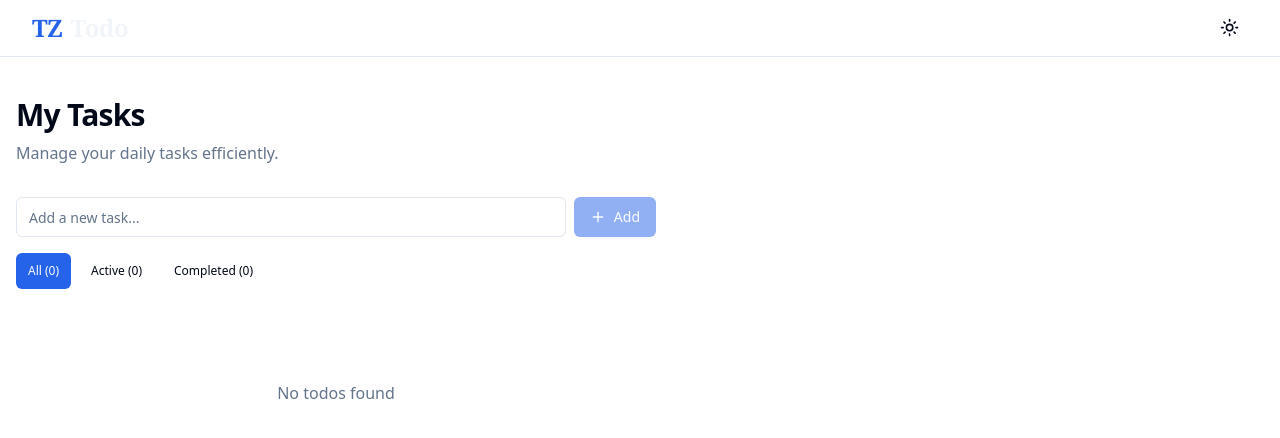
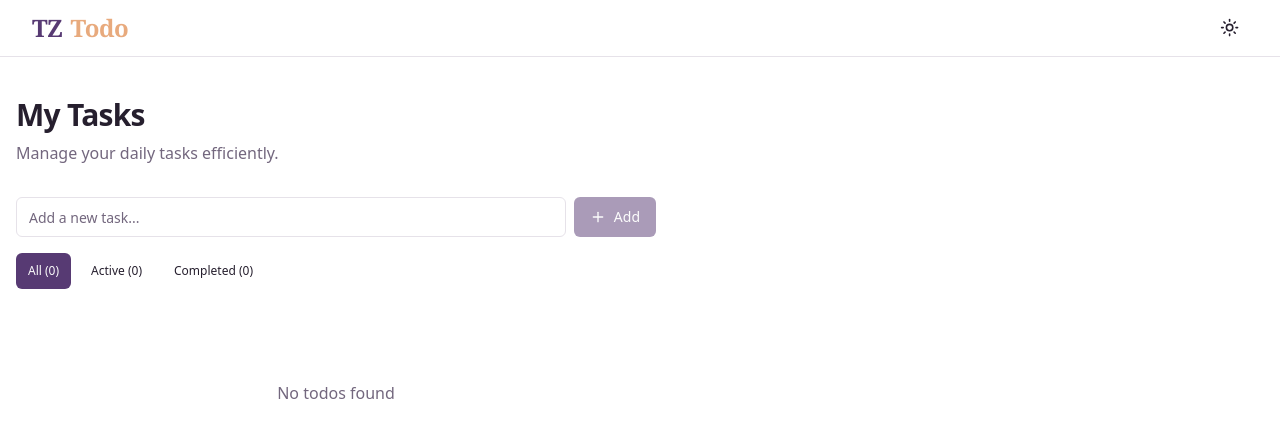
Before and after one commit to tapsZ/To-Do, a React (Vite) app: page / in a window 1280 px wide. Shown: the top 438 px of the page. Built offline with nearby package versions, Linux system fonts and the light colour scheme; the HTML template or start-up script is replaced by a standard one.

Commit message:
changed Theme back and fixed README.md

```diff
--- a/src/index.css
+++ b/src/index.css
@@ -30,53 +30,57 @@
 
 @layer base {
   :root {
-    /* Light theme - Blue based */
+    /* Light theme with purple and rose gold accents */
     --background: 0 0% 100%;
-    --foreground: 222.2 84% 4.9%;
+    --foreground: 270 20% 15%;
     --card: 0 0% 100%;
-    --card-foreground: 222.2 84% 4.9%;
+    --card-foreground: 270 20% 15%;
     --popover: 0 0% 100%;
-    --popover-foreground: 222.2 84% 4.9%;
-    --primary: 221.2 83.2% 53.3%;
-    /* Blue 600 */
-    --primary-foreground: 210 40% 98%;
-    --secondary: 210 40% 96.1%;
-    --secondary-foreground: 222.2 47.4% 11.2%;
-    --muted: 210 40% 96.1%;
-    --muted-foreground: 215.4 16.3% 46.9%;
-    --accent: 210 40% 96.1%;
-    --accent-foreground: 222.2 47.4% 11.2%;
+    --popover-foreground: 270 20% 15%;
+    --primary: 270 33% 34%;
+    /* #433458 - Brand purple */
+    --primary-foreground: 0 0% 98%;
+    --secondary: 25 70% 70%;
+    /* Rose gold accent */
+    --secondary-foreground: 270 20% 15%;
+    --muted: 270 10% 95%;
+    --muted-foreground: 270 10% 45%;
+    --accent: 25 70% 70%;
+    /* Rose gold */
+    --accent-foreground: 270 20% 15%;
     --destructive: 0 84.2% 60.2%;
-    --destructive-foreground: 210 40% 98%;
-    --border: 214.3 31.8% 91.4%;
-    --input: 214.3 31.8% 91.4%;
-    --ring: 221.2 83.2% 53.3%;
+    --destructive-foreground: 0 0% 98%;
+    --border: 270 15% 90%;
+    --input: 270 15% 90%;
+    --ring: 270 33% 34%;
     --radius: 0.5rem;
   }
 
   .dark {
-    /* Dark theme - Deep Navy Blue based */
-    --background: 222.2 84% 4.9%;
-    /* #020817 */
-    --foreground: 210 40% 98%;
-    --card: 222.2 84% 4.9%;
-    --card-foreground: 210 40% 98%;
-    --popover: 222.2 84% 4.9%;
-    --popover-foreground: 210 40% 98%;
-    --primary: 217.2 91.2% 59.8%;
-    /* Blue 500 */
-    --primary-foreground: 222.2 47.4% 11.2%;
-    --secondary: 217.2 32.6% 17.5%;
-    --secondary-foreground: 210 40% 98%;
-    --muted: 217.2 32.6% 17.5%;
-    --muted-foreground: 215 20.2% 65.1%;
-    --accent: 217.2 32.6% 17.5%;
-    --accent-foreground: 210 40% 98%;
+    /* Dark theme with purple background and rose gold accents */
+    --background: 270 33% 20%;
+    /* Darker purple */
+    --foreground: 0 0% 95%;
+    --card: 270 33% 25%;
+    --card-foreground: 0 0% 95%;
+    --popover: 270 33% 25%;
+    --popover-foreground: 0 0% 95%;
+    --primary: 25 70% 65%;
+    /* Lighter rose gold for dark mode */
+    --primary-foreground: 270 33% 20%;
+    --secondary: 270 33% 34%;
+    /* Brand purple */
+    --secondary-foreground: 0 0% 95%;
+    --muted: 270 33% 30%;
+    --muted-foreground: 270 10% 70%;
+    --accent: 25 70% 65%;
+    /* Rose gold */
+    --accent-foreground: 270 33% 20%;
     --destructive: 0 62.8% 30.6%;
-    --destructive-foreground: 210 40% 98%;
-    --border: 217.2 32.6% 17.5%;
-    --input: 217.2 32.6% 17.5%;
-    --ring: 212.7 26.8% 83.9%;
+    --destructive-foreground: 0 0% 98%;
+    --border: 270 33% 30%;
+    --input: 270 33% 30%;
+    --ring: 25 70% 65%;
   }
 }
 
```
Also changed, not shown: 1 other file (tests, documents, lock files or other folders).
